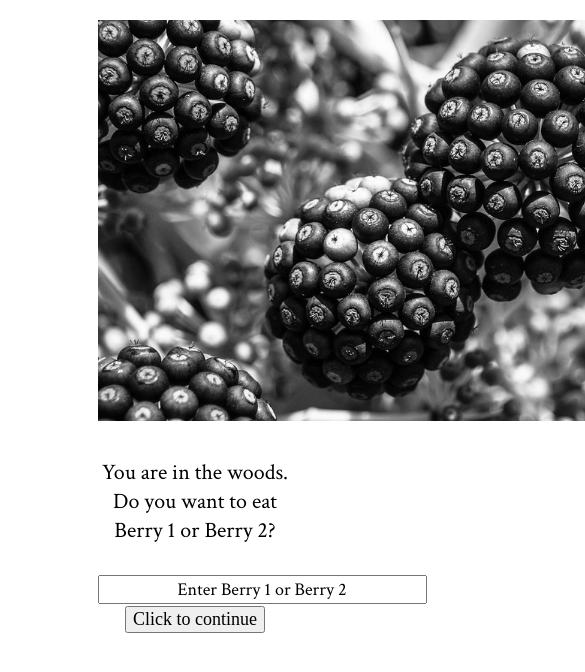
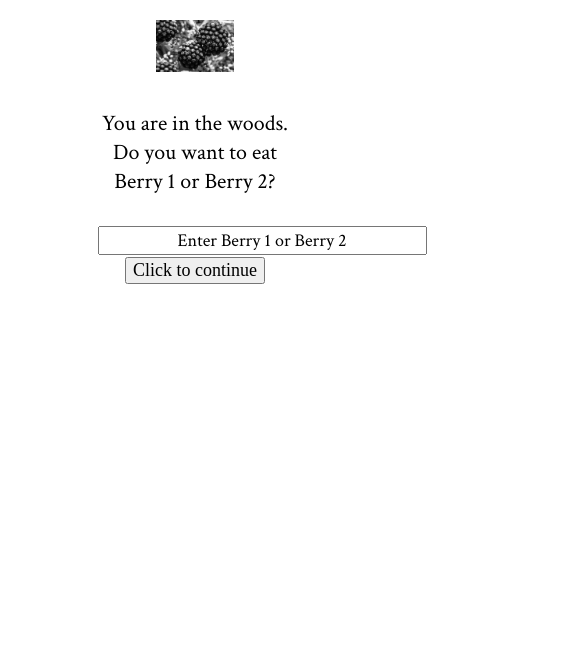
Before and after one commit to katholmgren/441-work, a plain HTML site: page HW-4/index.html in a window 390 px wide. Shown: the top 672 px of the page, 585 px wide, since content can reach past the window. Drawn offline with Linux system fonts and the light colour scheme.

Commit message:
test test test

```diff
--- a/HW-4/index.html
+++ b/HW-4/index.html
@@ -16,7 +16,7 @@
 <body>
   <script src="script.js"></script>
 
-    <img src="./imgs/p1-berries.jpg" id="mainImage" width="600px">
+    <img src="./imgs/p1-berries.jpg" id="mainImage">
     <br>
     <div id="pagetext">
       <br>
--- a/HW-4/styles.css
+++ b/HW-4/styles.css
@@ -35,4 +35,7 @@ button {
       width: 50%;
       margin: auto;
     }
+    #mainImage{
+      width: 40% !important;
+    }
 }
```
